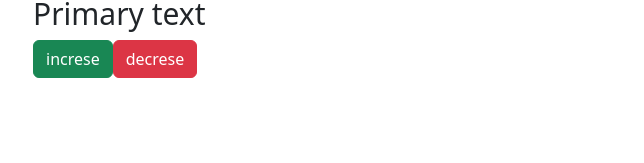
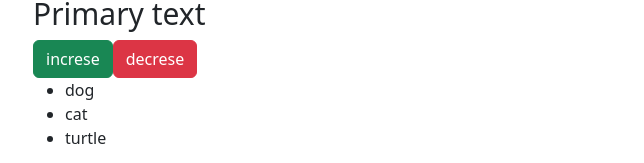
Before and after one commit to bmalvo/VueJS-introduction, a Vue app in the folder VueJS-CrashCourse/: page / in a window 1280 px wide. Shown: the part 998-1161 px from the top of the page, without its empty margins (49-693 px from the left). Before the commit the page ends 1076 px from the top, so only its background shows below. Built offline with nearby package versions, Linux system fonts and the light colour scheme.

Commit message:
list rendering

```diff
--- a/VueJS-CrashCourse/src/App.vue
+++ b/VueJS-CrashCourse/src/App.vue
@@ -13,6 +13,20 @@ const firstStyle = reactive({
   color: 'blueviolet',
   fontStyle: 'italic'
 })
+const listItems = ref([
+  {
+    id: 1,
+    genre: 'dog'
+  },
+  {
+    id: 2,
+    genre: 'cat'
+  },
+  {
+    id: 3,
+    genre: 'turtle'
+  }
+])
 
 const increment = () => {
   count.value++
@@ -126,6 +140,12 @@ onMounted(() => {
 
 <button @click="decrease" class="btn btn-danger">decrese</button>
 
+<!-- list rendering -->
+
+<ul>
+  <li v-for="item in listItems" :key="item.id">{{ item.genre }}</li>
+</ul>
+
 </div>
 </template>
 
```
